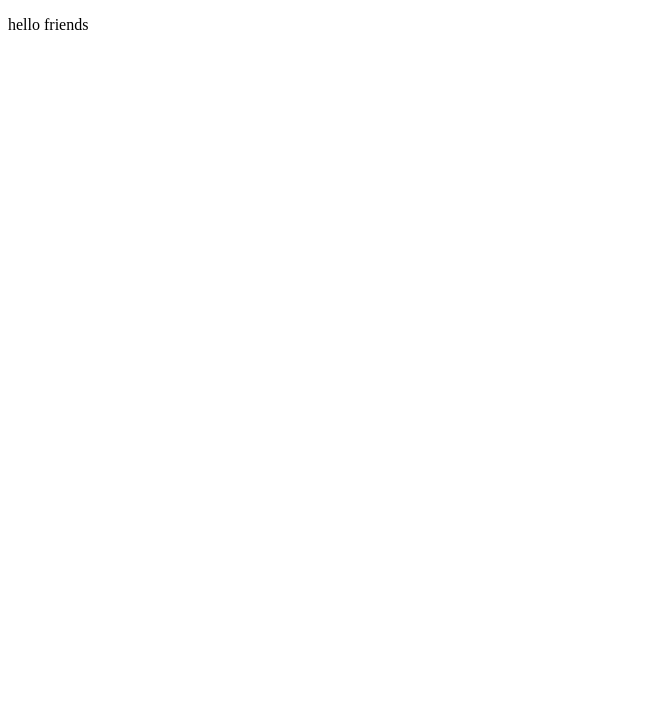
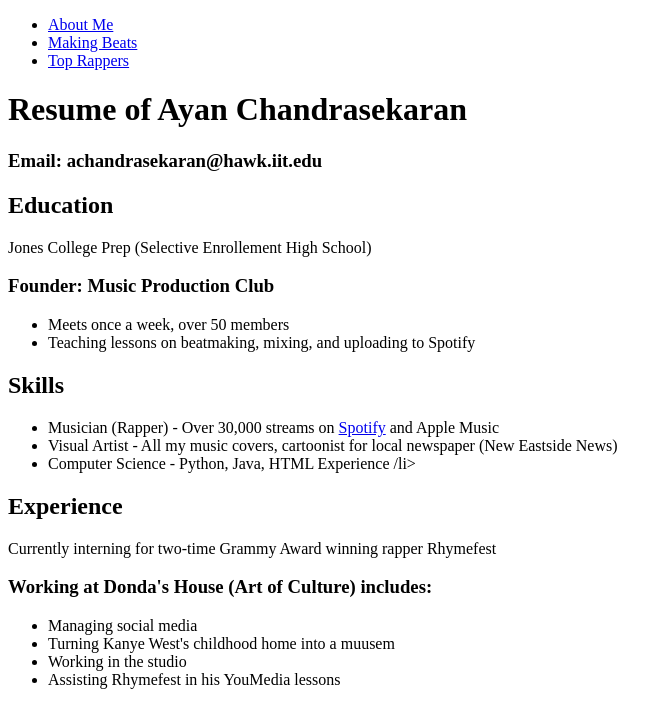
Before and after one commit to achandrasek/Project-1, a plain HTML site: page index.html in a window 1280 px wide. Shown: the whole page, without its empty margins (0-672 px from the left). Drawn offline with Linux system fonts and the light colour scheme.

Commit message:
Update index.html
Created the resume page

```diff
--- a/index.html
+++ b/index.html
@@ -2,12 +2,44 @@
 <html lang="en">
 <head>
   <meta charset="utf-8">
-  <title>Project 1</title>
+  <title>Who's Ayan?</title>
 </head>
 
 <body>
+  <ul>
+    <li><a href="index.html">About Me</a></li>
+    <li><a href="beats.html">Making Beats</a></li>
+    <li><a href="artists.html">Top Rappers</a></li>
+  </ul>
 
-  <p>hello friends</p>
+  <div>
+    <h1>Resume of Ayan Chandrasekaran</h1>
+    <h3>Email: achandrasekaran@hawk.iit.edu</h3>
 
+    <h2>Education</h2>
+    <p>Jones College Prep (Selective Enrollement High School)</p>
+    <h3>Founder: Music Production Club</h3>
+    <ul>
+      <li>Meets once a week, over 50 members</li>
+      <li>Teaching lessons on beatmaking, mixing, and uploading to Spotify</li>
+    </ul>
+  </div>
+
+  <h2>Skills</h2>
+  <ul>
+    <li>Musician (Rapper) - Over 30,000 streams on <a href="https://open.spotify.com/playlist/7aMcC8Iu9xQBVRxW3z3mCI?si=70a6efebd26442e1">Spotify</a> and Apple Music</li>
+    <li>Visual Artist - All my music covers, cartoonist for local newspaper (New Eastside News)</li>
+    <li>Computer Science - Python, Java, HTML Experience /li>
+  </ul>
+
+  <h2>Experience</h2>
+  <p>Currently interning for two-time Grammy Award winning rapper Rhymefest</p>
+  <h3>Working at Donda's House (Art of Culture) includes:</h3>
+  <ul>
+    <li>Managing social media</li>
+    <li>Turning Kanye West's childhood home into a muusem</li>
+    <li>Working in the studio</li>
+    <li>Assisting Rhymefest in his YouMedia lessons</li>
+  </ul>
 
 </body>
```
